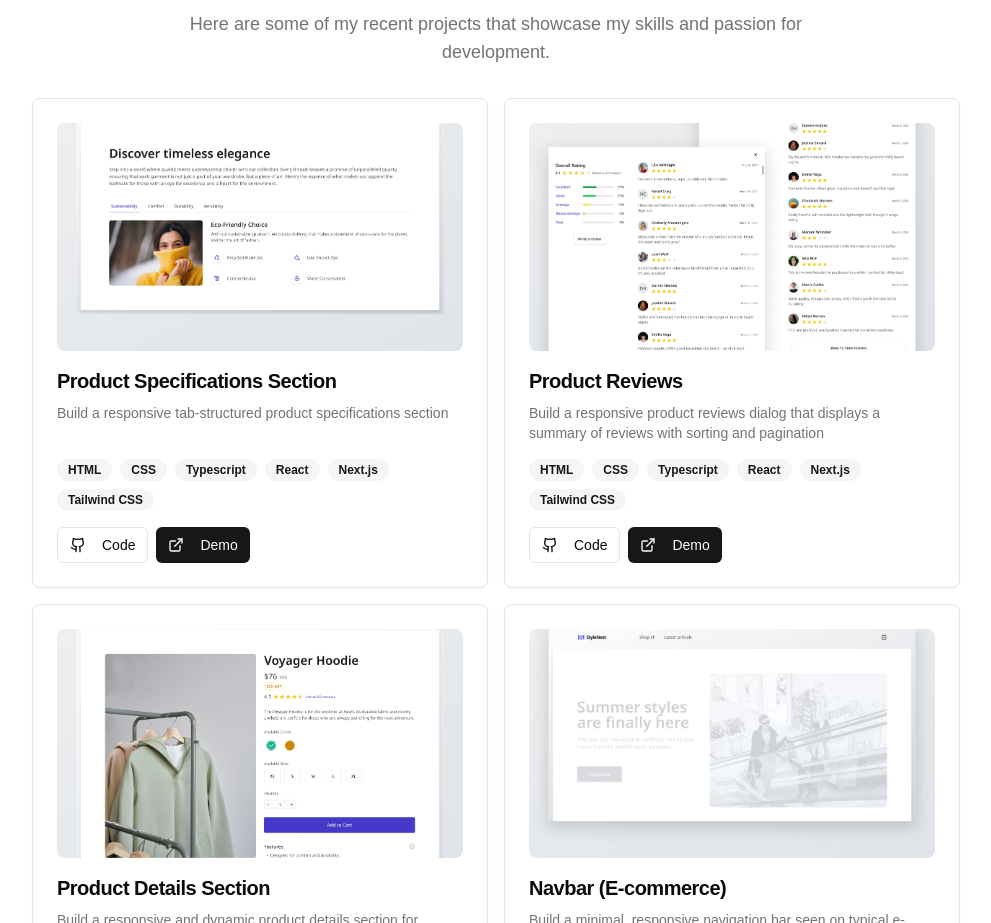
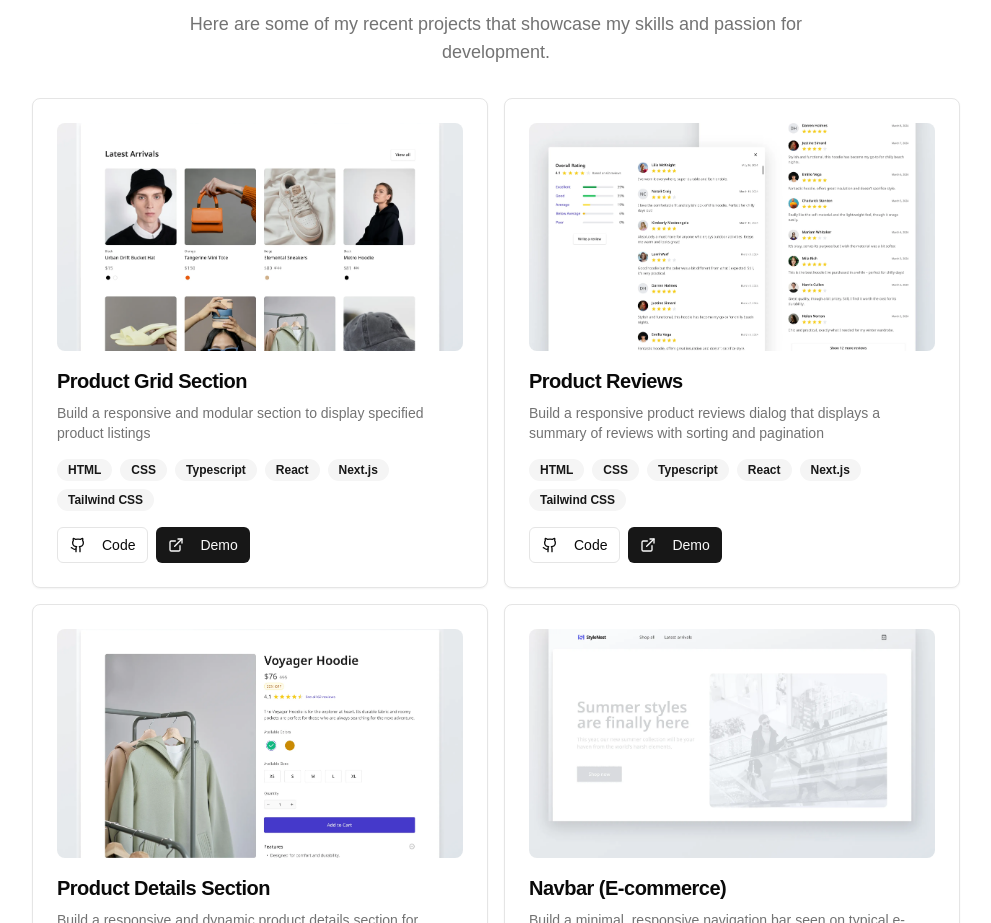
Before and after one commit to adam-wrote-this/my-portfolio, a Next.js app: page / in a window 1280 px wide. Shown: the part 1000-1923 px from the top of the page, without its empty margins (144-1135 px from the left). Built offline with nearby package versions, Linux system fonts and the light colour scheme.

Commit message:
fix: Refactor code structure for improved readability and maintainability

```diff
--- a/app/page.tsx
+++ b/app/page.tsx
@@ -23,14 +23,13 @@ import Image from 'next/image'
 export default function Showcase() {
   const projects = [
     {
-      title: 'Product Specifications Section',
+      title: 'Product Grid Section',
       description:
-        'Build a responsive tab-structured product specifications section',
-      image: 'product-specifications-section.webp',
+        'Build a responsive and modular section to display specified product listings',
+      image: 'product-grid-section.webp',
       tags: ['HTML', 'CSS', 'Typescript', 'React', 'Next.js', 'Tailwind CSS'],
-      github:
-        'https://github.com/adam-wrote-this/product-specifications-section',
-      demo: 'https://product-specifications-section.vercel.app/'
+      github: 'https://github.com/adam-wrote-this/product-grid-section',
+      demo: 'https://product-grid-section-three.vercel.app/'
     },
     {
       title: 'Product Reviews',
```
Also changed, not shown: public/product-grid-section.webp (added).
